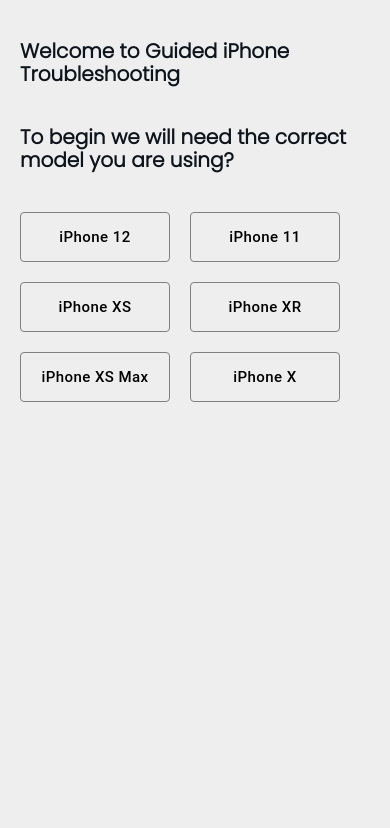
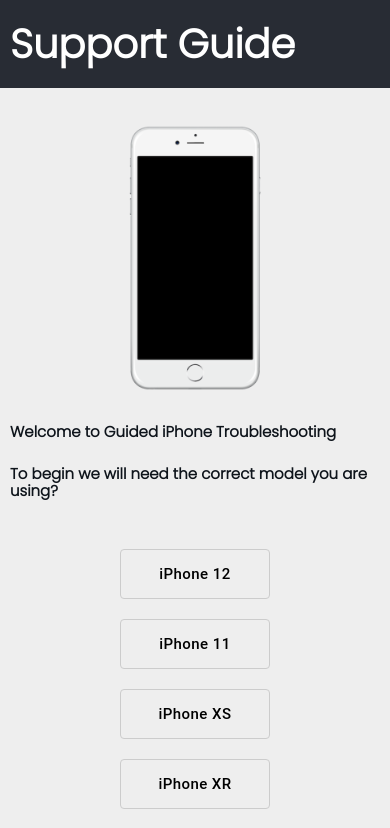
Before and after one commit to shehbazjafri/guided-support, a React (Create React App) app: page / in a window 390 px wide. Shown: the top 828 px of the page. Built offline with nearby package versions, Linux system fonts and the light colour scheme.

Commit message:
feat(app): add header, image, responsive styles

```diff
--- a/src/App.js
+++ b/src/App.js
@@ -4,9 +4,37 @@
 import Typography from "./styles/Typography";
 import styled from "styled-components";
 import SupportGuide from "./components/SupportGuide";
+import iphoneImg from "./assets/images/iphone-6.png";
+
+const StyledHeader = styled.header`
+  background-color: var(--secondaryBlue);
+  min-height: 8vh;
+  display: flex;
+  flex-direction: column;
+  margin-bottom: 2rem;
+  padding: 1rem;
+  justify-content: center;
+  color: var(--white);
+`;
+
+const ImageContainer = styled.div`
+  display: flex;
+  justify-content: center;
+  align-items: center;
+`;
 
 const StyledContainer = styled.div`
-  display: flex;
+  display: grid;
+  grid-template-columns: repeat(auto-fit, minmax(max(240px, 40vw), 1fr));
+  align-items: center;
+  justify-items: center;
+  padding-left: 10vw;
+  padding-right: 10vw;
+  @media (max-width: 767px) {
+    grid-template-columns: 1fr;
+    padding-left: 0;
+    padding-right: 0;
+  }
 `;
 
 function App() {
@@ -47,7 +75,15 @@
     <>
       <GlobalStyles />
       <Typography />
+      <StyledHeader>
+        <h1>Support Guide</h1>
+      </StyledHeader>
       <StyledContainer>
+        {step === 1 && (
+          <ImageContainer>
+            <img src={iphoneImg} alt="iphone" width={300} height={300} />
+          </ImageContainer>
+        )}
         <SupportGuide
           step={step}
           handleOptionSelect={handleOptionSelect}
--- a/src/components/SupportGuide.js
+++ b/src/components/SupportGuide.js
@@ -11,15 +11,21 @@
   align-items: flex-start;
   justify-content: center;
   height: 100%;
-  padding: 20px;
+  padding: 1rem;
   gap: 2rem;
+  @media (max-width: 767px) {
+    align-items: center;
+  }
 `;
 
 const Text = styled.p`
-  font-size: 20px;
+  font-size: 1.8rem;
   font-weight: bold;
-  margin-bottom: 20px;
+  margin-bottom: 1rem;
   white-space: pre-line;
+  @media (max-width: 767px) {
+    font-size: 1.5rem;
+  }
 `;
 
 const OptionsContainer = styled.div`
@@ -27,6 +33,9 @@
   gap: 2rem;
   grid-template-columns: 1fr 1fr;
   height: 100%;
+  @media (max-width: 542px) {
+    grid-template-columns: 1fr;
+  }
 `;
 
 const TextContainer = styled.div`
@@ -41,14 +50,14 @@
   min-width: 15rem;
   height: 5rem;
   &.MuiButton-outlined {
-    border: 1.5px solid grey;
+    border: 1.5px solid var(--grey);
     text-transform: none;
     color: black;
     font-size: 1.5rem;
     min-width: 15rem;
   }
   &.MuiButton-outlined:hover {
-    border: 1.5px solid darkgrey;
+    border: 1.5px solid var(--darkgrey);
     transform: scale(1.1);
   }
 `;
--- a/src/config/questionConstants.js
+++ b/src/config/questionConstants.js
@@ -14,8 +14,10 @@
       "iPhone 11",
       "iPhone XS",
       "iPhone XR",
-      "iPhone XS Max",
-      "iPhone X",
+      "iPhone 8",
+      "iPhone 7",
+      "iPhone 6",
+      "Other",
     ],
   },
   {
--- a/src/styles/GlobalStyles.js
+++ b/src/styles/GlobalStyles.js
@@ -12,6 +12,7 @@
     --grey: #ccc;
     --black05: rgba(0, 0, 0, 0.5);
     --smoke: #EEEEEE;
+    --secondaryBlue: #282c34;
   }
   html {
     background: var(--smoke);
```
Also changed, not shown: src/assets/images/iphone-6.png (added).
